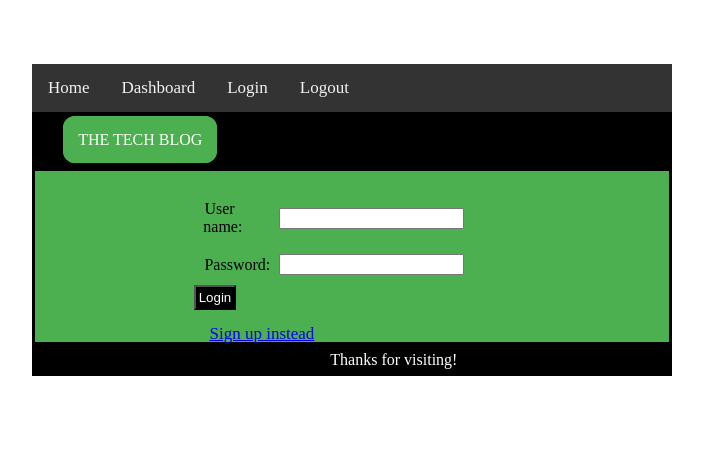
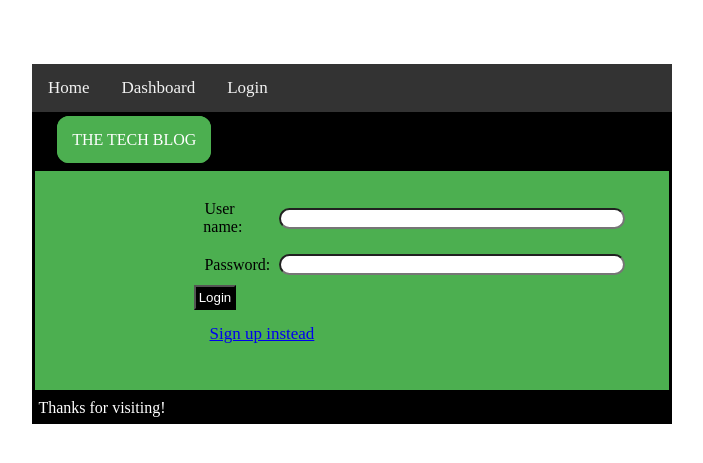
Before and after one commit to Manjula85/CMS-blog-Manjula, a Node server app: page /sign-in in a window 1280 px wide. Shown: the top 463 px of the page, without its empty margins (288-991 px from the left). Run offline with Node 20, Linux system fonts and the light colour scheme; some libraries are stand-ins or nearby versions.

Commit message:
made some changes to sign-up

```diff
--- a/controllers/home-routes.js
+++ b/controllers/home-routes.js
@@ -15,7 +15,6 @@ router.get("/sign-in", (req, res) => {
 router.get("/sign-up", (req, res) => {
   res.render("sign-up");
 });
-
 
 //get all posts
 router.get("/", (req, res) => {
@@ -41,7 +40,11 @@ router.get("/", (req, res) => {
     .then((dbPostData) => {
       //to get the data
       const posts = dbPostData.map((post) => post.get({ plain: true }));
-      res.render("homepage", { posts });
+
+      res.render("homepage", {
+        posts,
+        loggedIn: req.session.loggedIn,
+      });
     })
     .catch((err) => {
       console.log(err);
--- a/public/javascript/sign-in.js
+++ b/public/javascript/sign-in.js
@@ -15,7 +15,8 @@ function sign_inFormHandler(event) {
     });
     //Check the reponse status
     if (response.ok) {
-      console.log('success');
+      console.log("success");
+      document.location.replace("/");
     } else {
       alert(response.statusText);
     }
--- a/public/javascript/sign-up.js
+++ b/public/javascript/sign-up.js
@@ -17,7 +17,7 @@ function signupFormHandler(event) {
         }),
         headers: { "Content-Type": "application/json" },
       });
-      // console.log('********** signUp :'+ json.str(response));
+
       //Check the reponse status
       if (response.ok) {
         console.log('success');
@@ -27,6 +27,7 @@ function signupFormHandler(event) {
       }
     }
   }
+
   document
     .querySelector(".sign-up")
     .addEventListener("submit", signupFormHandler);
--- a/public/stylesheets/style.css
+++ b/public/stylesheets/style.css
@@ -4,7 +4,8 @@
   background-color: #333;
 }
 
-.topnav a, span{
+.topnav a,
+span {
   float: left;
   color: #f2f2f2;
   text-align: center;
@@ -13,31 +14,32 @@
   font-size: 17px;
 }
 
-.topnav a:hover, span:hover{
-  background-color: #4CAF50;
+.topnav a:hover,
+span:hover {
+  background-color: #4caf50;
   color: black;
 }
 
 /*landing page title*/
-.main_title{
-  background-color:  black;
-  color:white;
+.main_title {
+  background-color: black;
+  color: white;
   padding: 3%;
 }
 
-.main_title label{
-  border: 15px solid  #4CAF50;
-  background-color: #4CAF50;
-  margin: 2%;
+.main_title label {
+  border: 15px solid #4caf50;
+  background-color: #4caf50;
+  margin: 1%;
   border-radius: 12px;
 }
 
-.main_title label:hover{
-  color:black;
+.main_title label:hover {
+  color: black;
 }
 
 /*Landing page body center*/
-.body_center{
+.body_center {
   width: 50%;
   border: 1px black;
   margin: auto;
@@ -45,43 +47,53 @@
 }
 
 /*Content*/
-.post_title{
+.post_title {
   color: white;
   background-color: black;
 }
 
-.post_container{
-  background-color: #4CAF50;
+.post_container {
+  background-color: #4caf50;
   color: black;
   border: 2px black solid;
   padding: 3%;
 }
 
 /* Sign up and sign in form*/
-.form-dim{
-  background-color: #4CAF50;
+.form-dim {
+  background-color: #4caf50;
   border: 3px solid black;
+  /*adding flex*/
+  display: flex;
+  flex-wrap: wrap;
 }
 
-.body_center_login{
+.body_center_login {
   width: 50%;
   border: 1px black;
   margin: auto;
   padding: 3% 0 5% 0;
 }
 
-.body_center_login  tr label{
+.body_center_login tr label {
   margin: 2%;
   width: auto;
 }
 
-td{
+td {
   padding: 3%;
   margin: auto;
 }
 
-.base_bg_color{
+.base_bg_color {
   background-color: black;
   color: white;
-  padding:1%;
+  padding: 1%;
 }
+
+input {
+  border-radius: 12px;
+  width: 200%;
+  height: 150%;
+  text-align: center;
+}
--- a/views/layouts/main.handlebars
+++ b/views/layouts/main.handlebars
@@ -14,8 +14,11 @@
             <div class="topnav">
                 <a href='/'>Home</a>
                 <a href='#'>Dashboard</a>
+                {{#if loggedIn}}
+                <span onclick='logout()'>Logout</span>
+                {{else}}
                 <a href='sign-in'>Login</a>
-                <span onclick='logout()'>Logout</span>
+                {{/if}}
             </div>
             <div class="main_title">
                 <label>THE TECH BLOG</label>
--- a/views/sign-in.handlebars
+++ b/views/sign-in.handlebars
@@ -1,4 +1,4 @@
-<form class="sign-ip form-dim">
+<form class="sign-in form-dim" >
     <section class="body_center_login">
         <table>
             <tr>
@@ -14,5 +14,6 @@
             <button type="submit" class="base_bg_color">Login</button>
         </div>
         <span><a href="/sign-up"> Sign up instead</a></span>
+    </section>
 </form>
 <script src="/javascript/sign-in.js"></script>
--- a/views/sign-up.handlebars
+++ b/views/sign-up.handlebars
@@ -1,4 +1,4 @@
-<form class="sign-up form-dim">
+<form class="sign-up form-dim" >
     <section class="body_center_login">
     <table>
         <tr>
```
